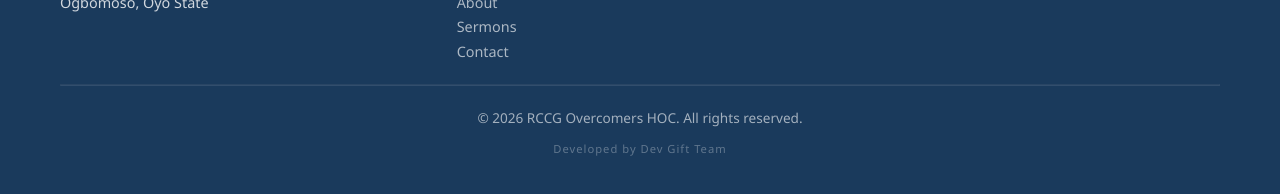
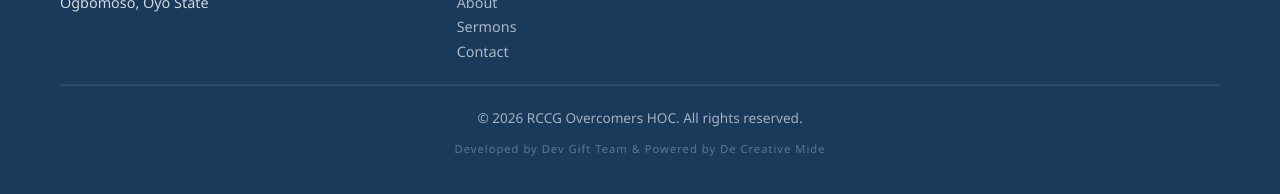
Before and after one commit to Giftfx-ship/overcomers-rccg, a website: page contact.html in a window 1280 px wide. Shown: the part 1293-1487 px from the top of the page. Drawn offline with Linux system fonts and the light colour scheme; no server answers.

Commit message:
Update footer credit information

```diff
--- a/contact.html
+++ b/contact.html
@@ -386,7 +386,7 @@
         </div>
         <hr/>
         <p style="text-align: center; opacity: 0.6; font-size: 0.85rem;">&copy; 2026 RCCG Overcomers HOC. All rights reserved.</p>
-        <div class="dev-credit">Developed by Dev Gift Team</div>
+        <div class="dev-credit">Developed by Dev Gift Team & Powered by De Creative Mide</div>
     </div>
 </footer>
 
```
